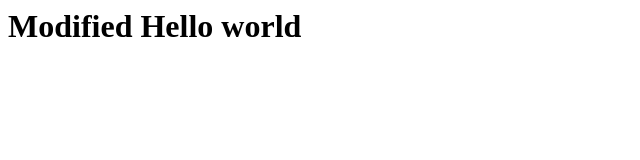
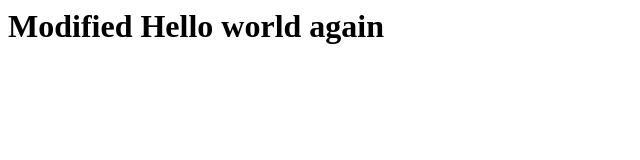
Before and after one commit to Vijayb8095/freshersbatch-oct16, a plain HTML site: page Assignments/index.html in a window 1280 px wide. Shown: the whole page, without its empty margins (0-640 px from the left). Drawn offline with Linux system fonts and the light colour scheme.

Commit message:
few change in reame and index in html branch

```diff
--- a/Assignments/index.html
+++ b/Assignments/index.html
@@ -3,11 +3,11 @@
     <meta charset="UTF-8">
     <meta http-equiv="X-UA-Compatible" content="IE=edge">
     <meta name="viewport" content="width=\, initial-scale=1.0">
-    <title>First commit and 2nd </title>
+    <title>First commit and 2nd  </title>
 </head>
 <body>
     <h1>
-        Modified Hello world
+        Modified Hello world again
     </h1>
 </body>
 </html>
```
Also changed, not shown: Assignments/README.txt.
